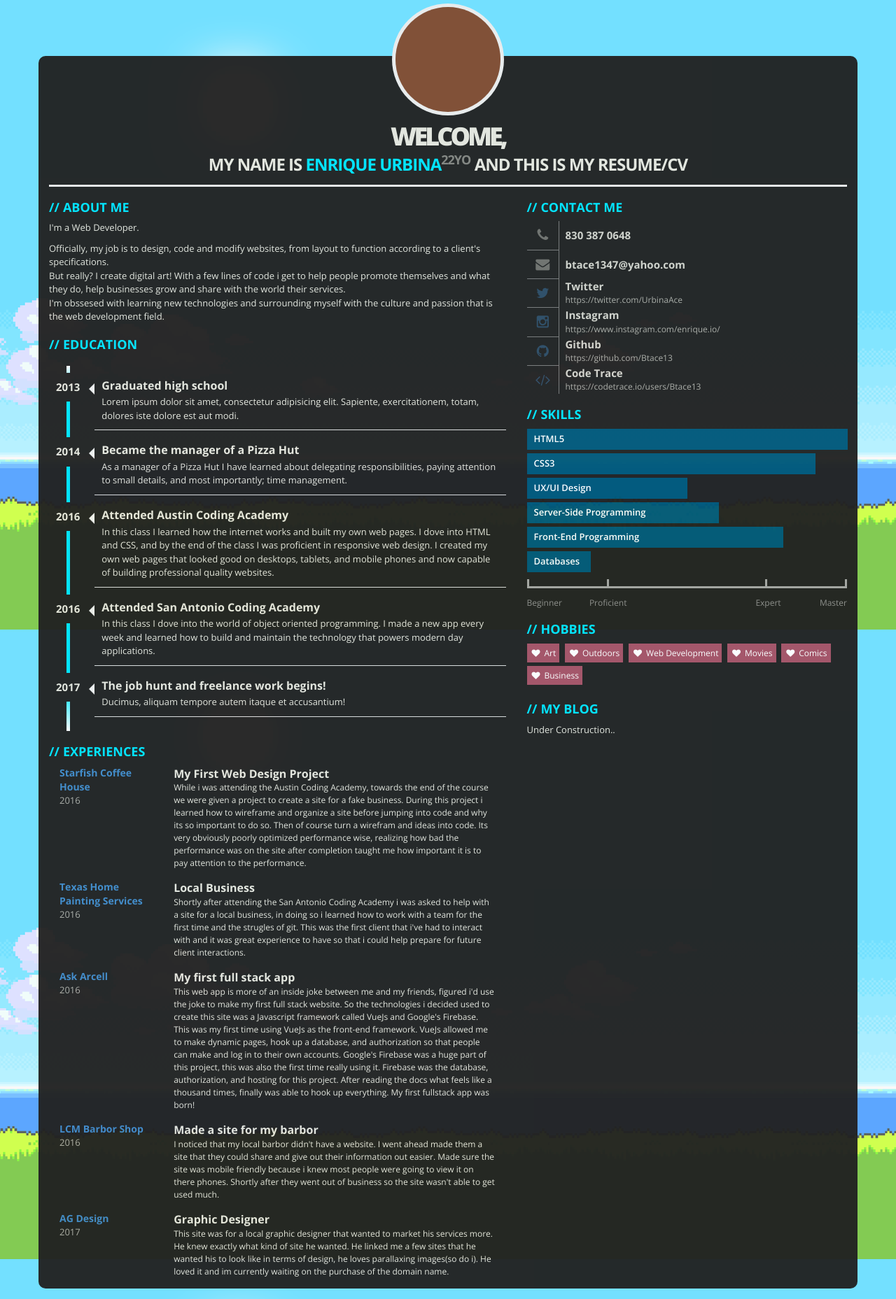
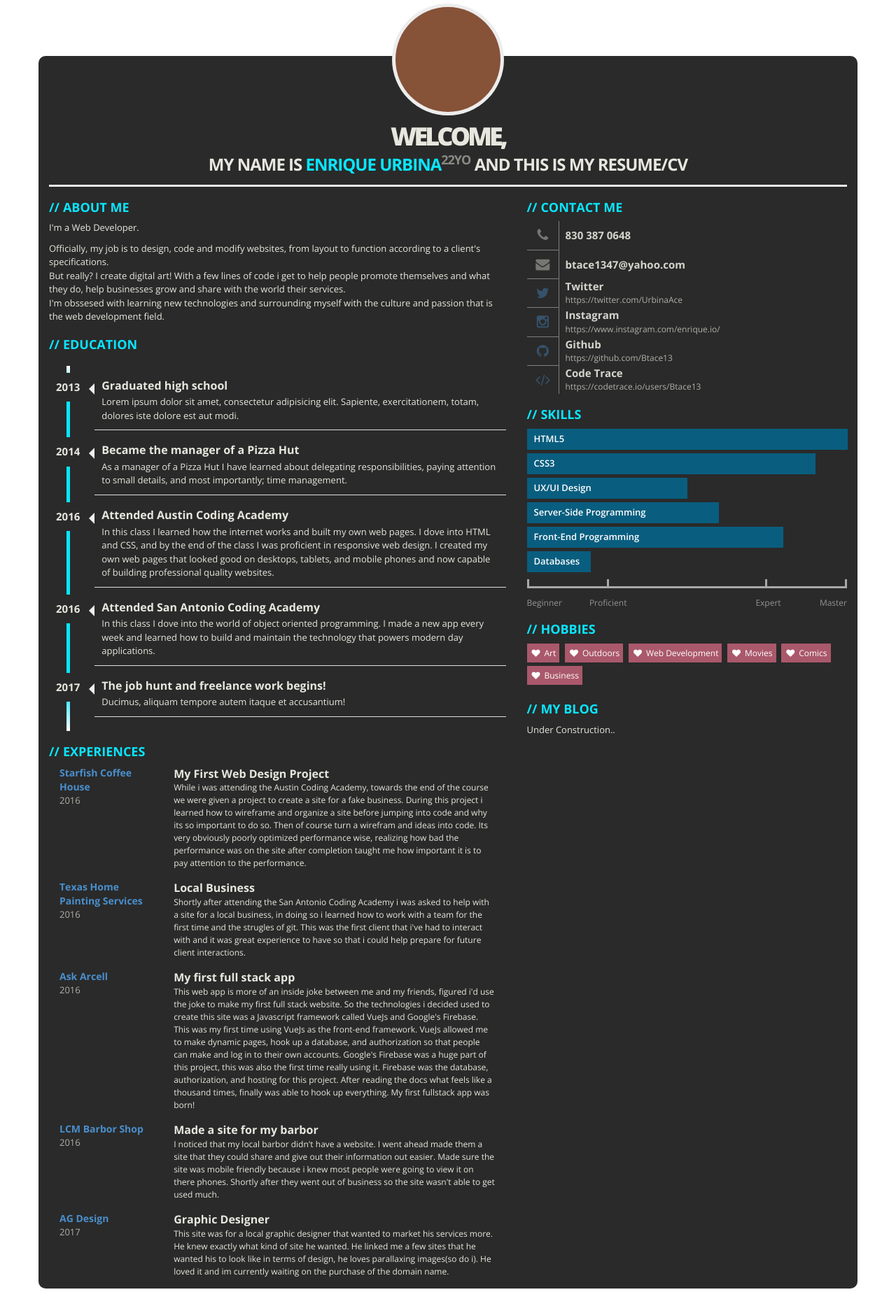
Before and after one commit to Btace13/PersonalSite, a Jekyll site: the page built from index.html, in a window 1280 px wide. Shown: the whole page at 70% size. Built offline with Jekyll 4.4.1, drawn with Linux system fonts in a browser that asks for light colours.

Commit message:
forgot a slash on thr css file, didnt load

```diff
--- a/css/main.css
+++ b/css/main.css
@@ -19,7 +19,7 @@ body{
   font-weight: 400;
   font-size: 1em;
   color: #E7E7DE;
-  background: url("/img/back.png");
+  background: url("img/back.png");
   background-repeat: no-repeat;
   background-size: cover;
   background-attachment: fixed;
```
